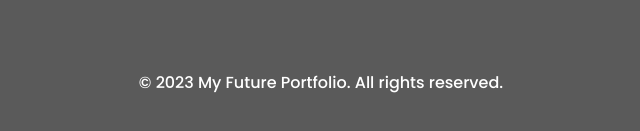
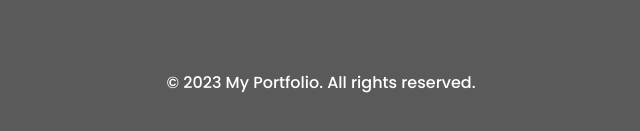
Before and after one commit to solajm/Kodego-Portfolio-Activity, a plain HTML site: page Sola - Portfolio draft.html in a window 1280 px wide. Shown: the part 1976-2107 px from the top of the page, without its empty margins (319-959 px from the left). Drawn offline with Linux system fonts and the light colour scheme.

Commit message:
Revised footer text

```diff
--- a/Sola - Portfolio draft.html
+++ b/Sola - Portfolio draft.html
@@ -81,7 +81,7 @@
 		</div>
 </body>
 <footer>
-	<p>© 2023 My Future Portfolio. All rights reserved.</p>
+	<p>© 2023 My Portfolio. All rights reserved.</p>
 </footer>
 </div>
 
```
